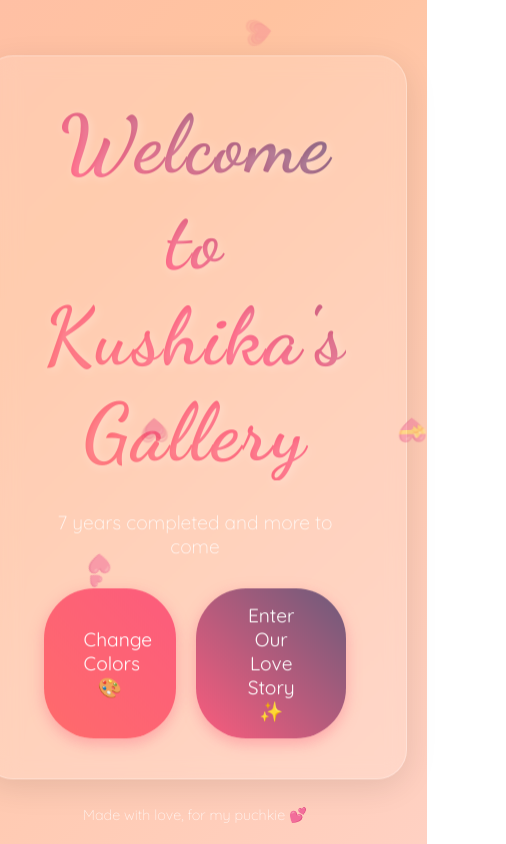
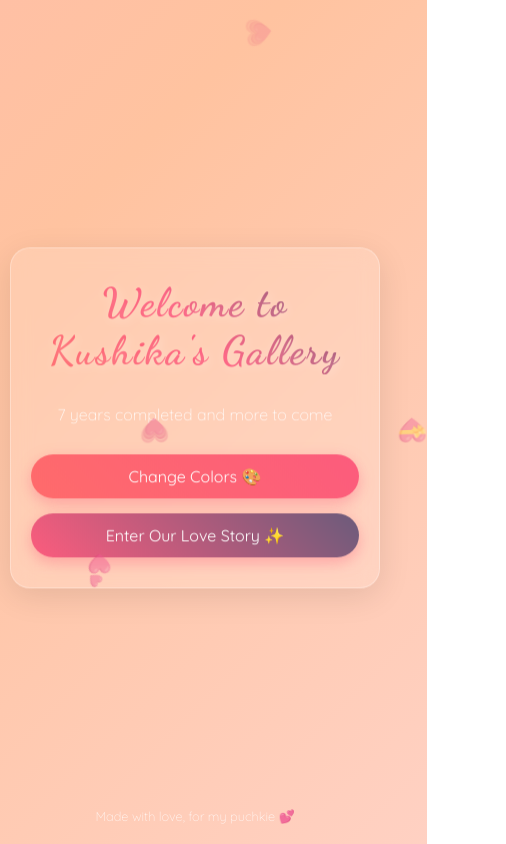
Before and after one commit to KunalSarkar21/Kushika-s-Gallery, a plain HTML site: page index.html in a window 390 px wide. Shown: the top 844 px of the page, 506 px wide, since content can reach past the window. Drawn offline with Linux system fonts and the light colour scheme.

Commit message:
Update index.html

```diff
--- a/index.html
+++ b/index.html
@@ -163,15 +163,47 @@
             transition: opacity 1s ease;
             z-index: 1000;
         }
+
+        /* 🌟 Mobile Optimizations */
+        @media (max-width: 600px) {
+            h1 {
+                font-size: 2.5em;
+            }
+
+            .glass-container {
+                padding: 30px 20px;
+                border-radius: 20px;
+                margin: 0 10px;
+            }
+
+            .subtitle {
+                font-size: 1em;
+            }
+
+            .btn-container {
+                flex-direction: column;
+                gap: 15px;
+            }
+
+            .btn {
+                width: 100%;
+                padding: 12px 0;
+                font-size: 1em;
+            }
+
+            .love-msg {
+                font-size: 0.8em;
+                text-align: center;
+                padding: 0 10px;
+            }
+
+            body {
+                padding: 20px 0;
+            }
+        }
     </style>
 </head>
 <body>
-    <!-- Music Player -->
-    <audio id="background-music" loop>
-        <source src="perfect.mp3" type="audio/mpeg">
-        Your browser does not support the audio element.
-    </audio>
-
     <div class="page-transition"></div>
     <div class="glass-container">
         <h1>Welcome to Kushika's Gallery</h1>
@@ -215,25 +247,11 @@
             document.body.style.background = gradients[currentGradient];
         });
 
-        const music = document.getElementById("background-music");
-
-        function playMusic() {
-            music.volume = 100; // Optional volume control
-            music.play().catch(e => {
-                console.log("Autoplay blocked until user interacts.");
-            });
-        }
-
-        // Play music when any button is clicked
-        document.querySelectorAll('.btn').forEach(btn => {
-            btn.addEventListener('click', playMusic);
-        });
-
         document.querySelector('.btn:not(.color-btn)').addEventListener('click', () => {
             const transition = document.querySelector('.page-transition');
             transition.style.opacity = '1';
             setTimeout(() => {
-                window.location.href = 'gallary.html'; // Update if needed
+                window.location.href = 'gallary.html'; // update if needed
             }, 1000);
         });
     </script>
```
